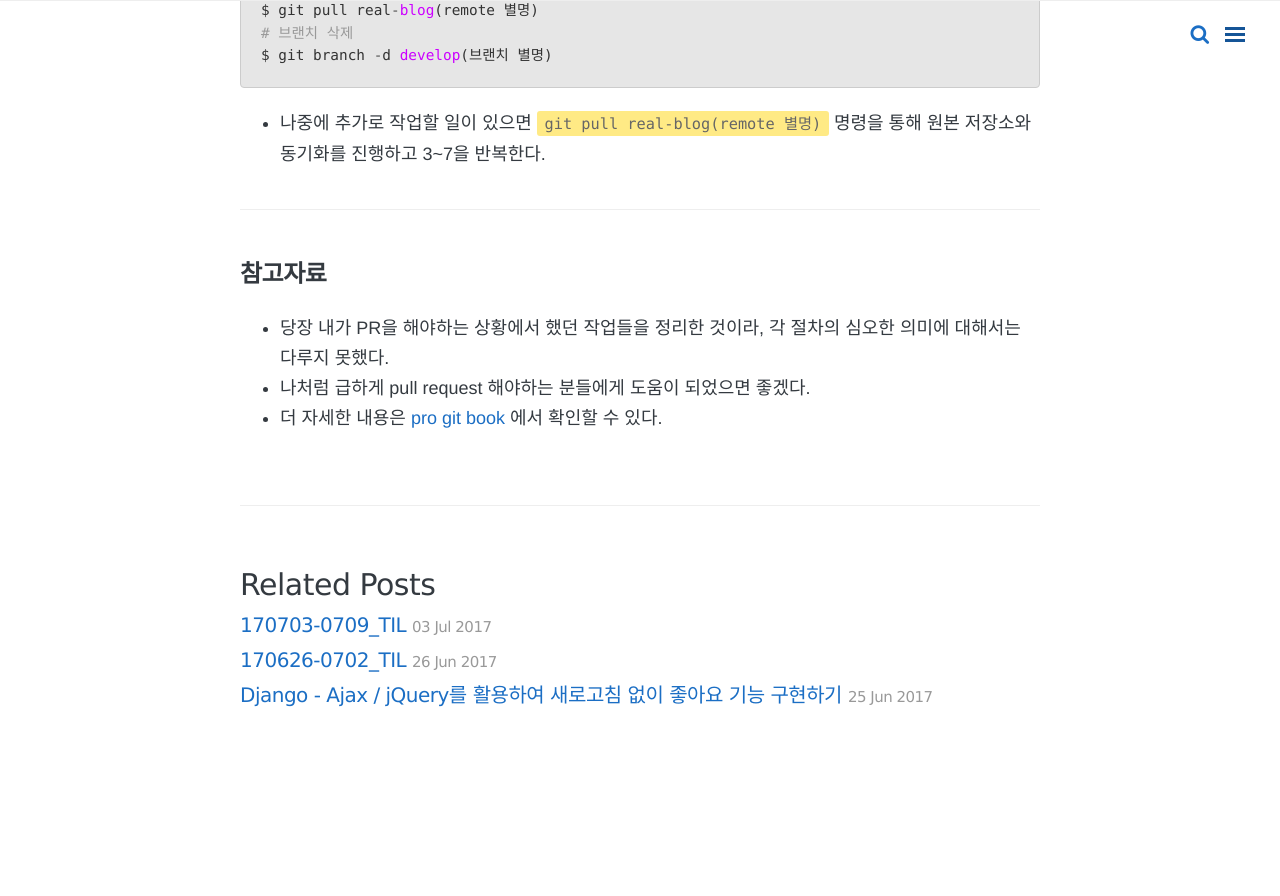
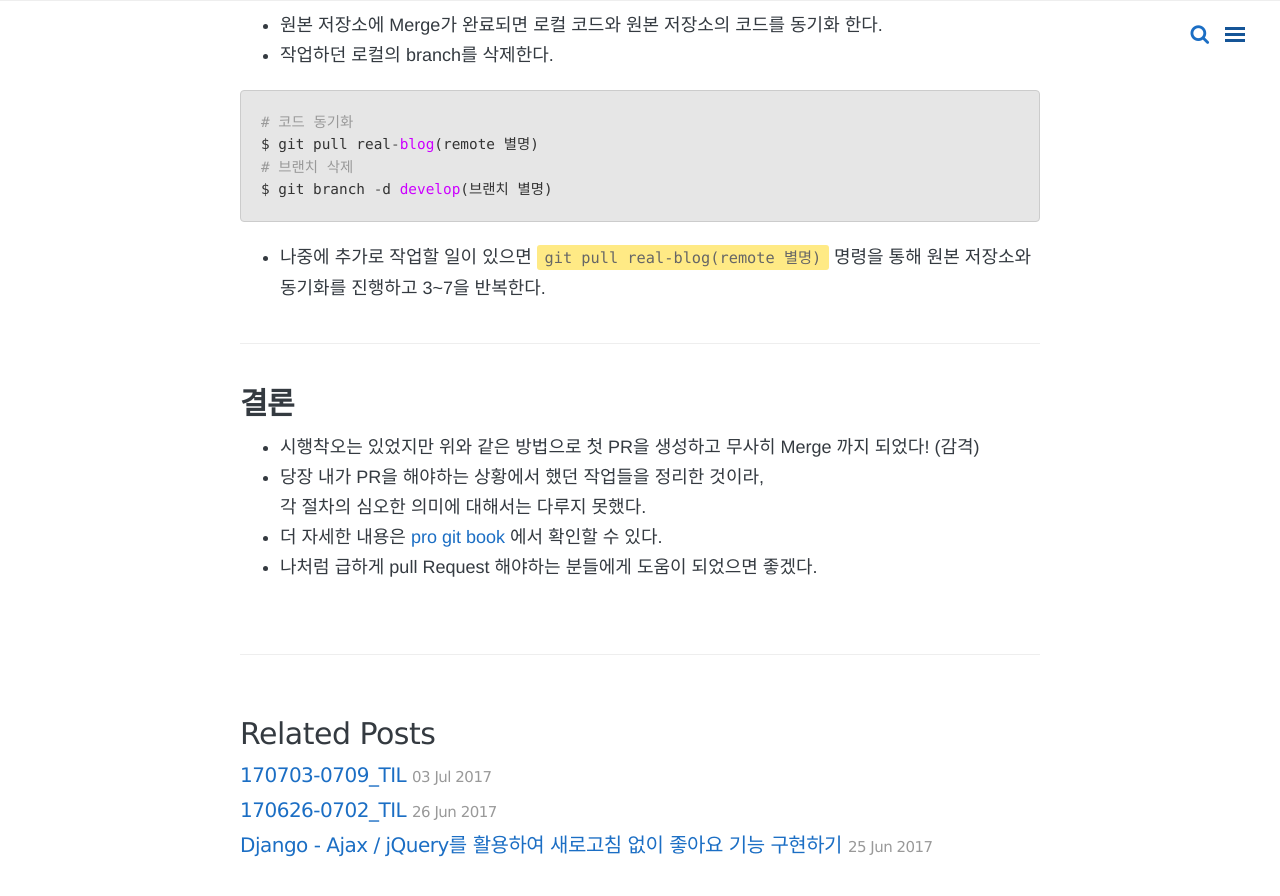
Before and after one commit to wayhome25/wayhome25.github.io, a Jekyll site: the page built from _posts/git/2017-07-08-git-first-pull-request-story.md, in a window 1280 px wide and 900 px high, scrolled down 5595 px. Shown: the top 896 px of the window. Built offline with Jekyll 4.4.1, drawn with Linux system fonts in a browser that asks for light colours; nearby versions of some CDN libraries; comment, search, counter and statistics services are not loaded; before the commit the page ends 6363 px from its top, so only the background shows below that.

```diff
--- a/_posts/git/2017-07-08-git-first-pull-request-story.md
+++ b/_posts/git/2017-07-08-git-first-pull-request-story.md
@@ -23,10 +23,13 @@
 <figcaption>(포크..PR.. 말로만 들어봤는데 먹는 걸까?)</figcaption>
 </figure>
 </center>
+<br>
 
 - 개인 github repository 관리 경험은 있지만 pull request 는 처음이라 어떻게 해야하나 걱정이 앞섰다.
 - 뭐 찾아보면 되겠지..! 하는 마음으로 집에 왔는데, 생각보다 쉽게 설명된 자료를 찾지 못해서 시행착오를 겪었다.
 - 앞으로 협업을 하다보면 pull request 할 일이 많을 거라고 생각해서 이번 기회에 정리해두려고 한다.
+
+---
 
 ## 개요
 - pull request를 위해서 아래와 같은 절차를 거쳤다. 각 절차에서 작업한 내용은 다음 절에 하나씩 정리하려고 한다. 분명 비효율적인 부분이 있을 수 있는데, 댓글로 알려주시면 **정말 정말 도움이 될 것 같다.**
@@ -38,6 +41,8 @@
 4. Pull Request 생성
 5. 코드리뷰, Merge Pull Reqest
 6. Merge 이후 branch 삭제 및 동기화
+
+---
 
 ## 1. Fork
 - 타겟 프로젝트의 저장소를 자신의 저장소로 Fork 한다.
@@ -133,7 +138,9 @@
 
 ---
 
-### 참고자료
-- 당장 내가 PR을 해야하는 상황에서 했던 작업들을 정리한 것이라, 각 절차의 심오한 의미에 대해서는 다루지 못했다.
-- 나처럼 급하게 pull request 해야하는 분들에게 도움이 되었으면 좋겠다.
+# 결론
+- 시행착오는 있었지만 위와 같은 방법으로 첫 PR을 생성하고 무사히 Merge 까지 되었다! (감격)
+- 당장 내가 PR을 해야하는 상황에서 했던 작업들을 정리한 것이라,
+  각 절차의 심오한 의미에 대해서는 다루지 못했다.
 - 더 자세한 내용은 [pro git book](https://git-scm.com/book/ko/v1/%EB%B6%84%EC%82%B0-%ED%99%98%EA%B2%BD%EC%97%90%EC%84%9C%EC%9D%98-Git-%ED%94%84%EB%A1%9C%EC%A0%9D%ED%8A%B8%EC%97%90-%EA%B8%B0%EC%97%AC%ED%95%98%EA%B8%B0) 에서 확인할 수 있다.
+- 나처럼 급하게 pull Request 해야하는 분들에게 도움이 되었으면 좋겠다.
```
